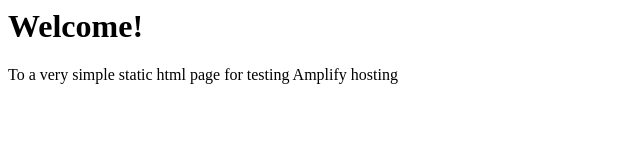
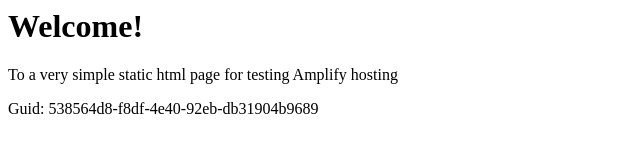
Before and after one commit to aws-aemilia-iad/Github-PR-Commit-Integration-Test-DoNotTouch-v1-gamma-us-east-1, a website: page src/index.html in a window 1280 px wide. Shown: the whole page, without its empty margins (0-640 px from the left). Drawn offline with Linux system fonts and the light colour scheme.

Commit message:
commit from integ tests

```diff
--- a/src/index.html
+++ b/src/index.html
@@ -1,3 +1,5 @@
+
+
 <html lang="en">
 
 <head>
@@ -10,6 +12,6 @@
 <body>
     <h1>Welcome!</h1>
     <p>To a very simple static html page for testing Amplify hosting</p>
-</body>
+    <p>Guid: 538564d8-f8df-4e40-92eb-db31904b9689</p></body>
 
 </html>
```
